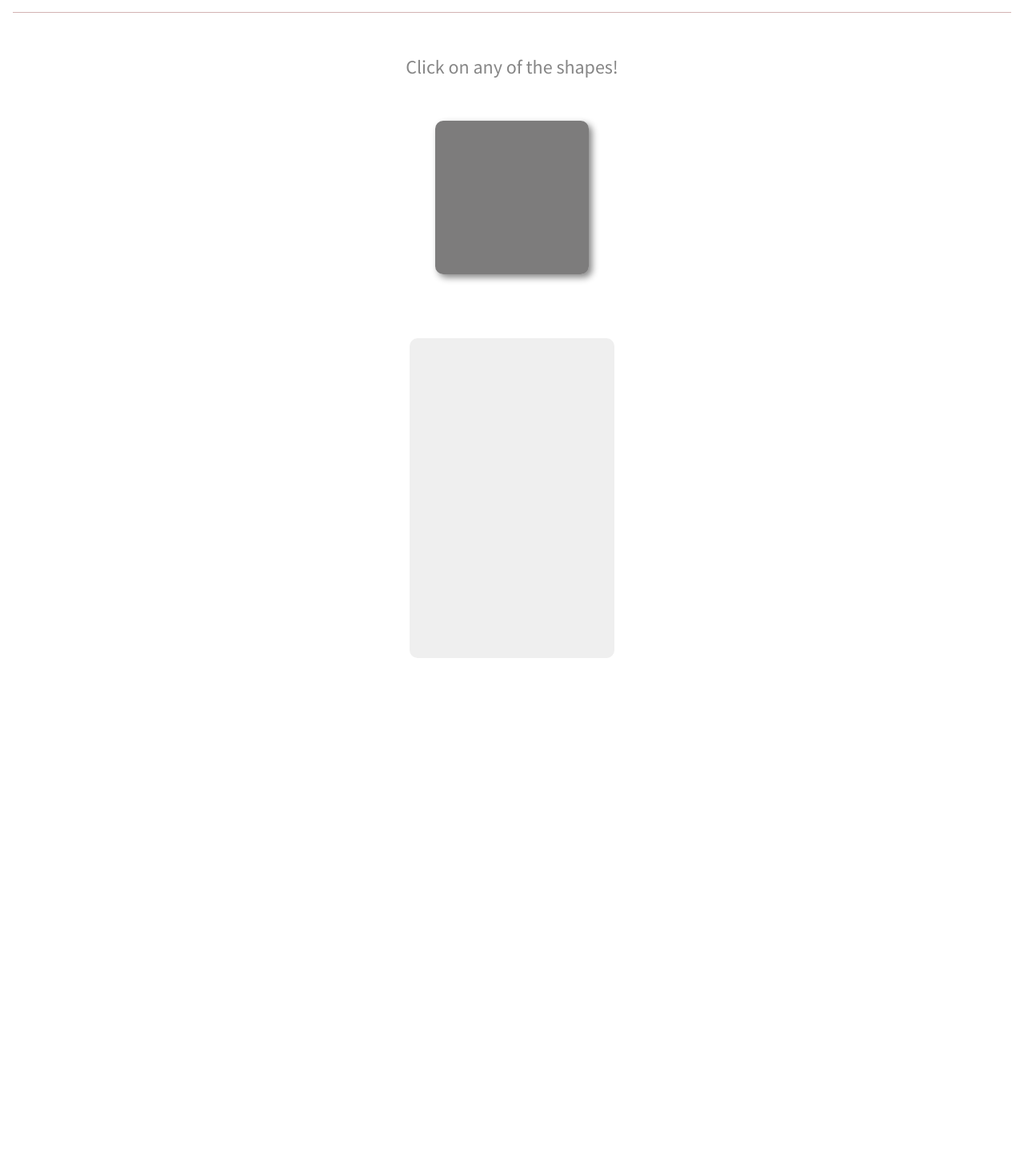
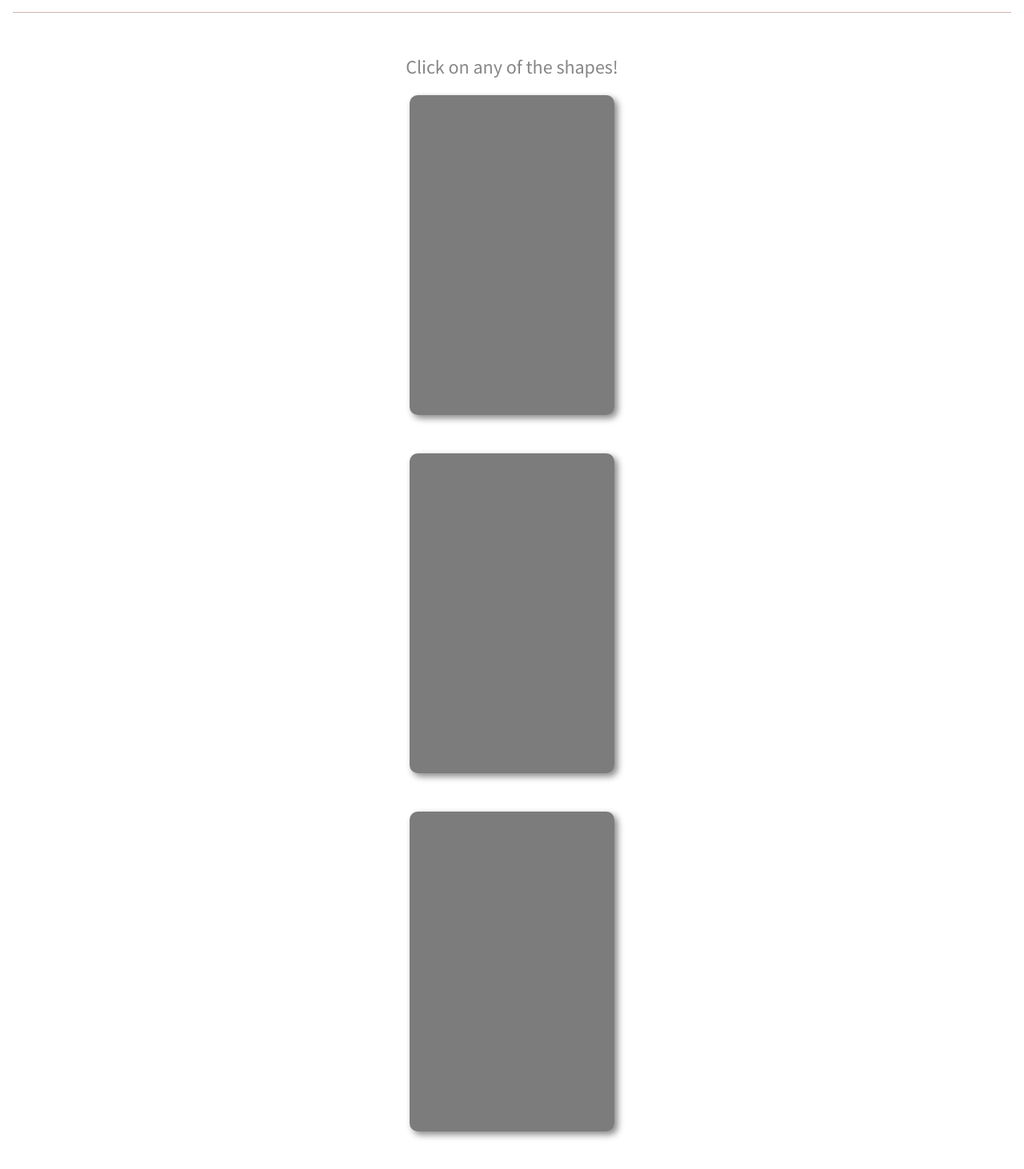
Before and after one commit to Yaz-Reyna/yazmin-reyna-capstone-breathe, a React (Create React App) app: page /exercises in a window 1280 px wide. Shown: the part 148-1610 px from the top of the page at 80% size. Before the commit the page ends 1035 px from the top, so only its background shows below. Built offline with nearby package versions, Linux system fonts and the light colour scheme.

Commit message:
Add component ExerciseFour animation

```diff
--- a/src/components/ExerciseFour/ExerciseFour.js
+++ b/src/components/ExerciseFour/ExerciseFour.js
@@ -1,30 +1,24 @@
 import "./ExerciseFour.scss";
-import {useState} from 'react';
-import inhale from "../../assets/images/inhale.png";
-import exhale from "../../assets/images/exhale.png"
+import { useState } from 'react';
 
-function ExerciseThree () {
+
+function ExerciseFour() {
+
     const [isPlaying, setIsPlaying] = useState(false)
 
     const handleClick = () => {
-        setIsPlaying(true)
-    }
+        setIsPlaying(true);
+    };
 
-return (
-
-
-<section className="breathe4">
-
-    <button className= {`breathe4__button ${isPlaying ? 'breathe4__button--play-animation' : ""}`} onClick={handleClick}>
-        <div>
-            <img src={inhale} alt="Inhale" />
-        </div>
-        <div>
-            <img src={exhale} alt="Exhale" />
-        </div>
-    </button>
-</section>
+    return (
+        <section className="breathe4">
+            <button className="breathe4__button" onClick={handleClick}>
+                <div className={`breathe4__button__circle ${isPlaying ? 'breathe4__button__circle--play-animation' : ''}`} onClick={handleClick}></div>
+                <p className= {`breathe4__button__text ${isPlaying ? 'breathe4__button__text--play-animation' : ""}`}
+                onClick={handleClick}>
+                </p>
+            </button>
+        </section>
     )
-}
-
-export default ExerciseThree;
+};
+export default ExerciseFour;
--- a/src/components/ExerciseFour/ExerciseFour.scss
+++ b/src/components/ExerciseFour/ExerciseFour.scss
@@ -2,8 +2,100 @@
 @use "../../styles/partials/mixins" as *;
 @use "../../styles/partials/variables" as *;
 
+
 .breathe4 {
+    margin: 0;
+    width: 100%;
     display: flex;
-    justify-content: center;
+    flex-direction: column;
     align-items: center;
+
+    &__button {
+        border: none;
+        border-radius: .625rem;
+        display: flex;
+        align-items: center;
+        justify-content: center;
+        flex-direction: column;
+        width: 16rem;
+        height: 25rem;
+        box-shadow: .25rem .25rem .5rem $dark-gray;
+        background-color: $darkest-gray;
+
+        &__circle {
+            width: 200px;
+            height: 200px;
+            border-radius: 50%;
+            border: none;
+
+
+            &--play-animation {
+                border: 10px solid #333;
+                animation: breath 8s ease-in-out infinite;
+            }
+        }
+
+        &__text {
+            font-size: 24px;
+            margin-top: 20px;
+            text-align: center;
+        }
+    }
+
 }
+
+  @keyframes breath {
+    0% {
+      transform: scale(1);
+    }
+    50% {
+      transform: scale(1.2);
+    }
+    100% {
+      transform: scale(1);
+    }
+  }
+
+
+  .breathe4__button__text--play-animation:after{
+    animation: text-animation 8s ease-in-out infinite;
+    content: "Breathe in";
+    display: block;
+    font-size: 1.5rem;
+    font-weight: 600;
+    text-shadow: .25rem .25rem .5rem $white;
+}
+@keyframes text-animation {
+0%{
+    content: "Breathe in";
+    color: $dark-turquoise;
+    font-size: 1.5rem;
+}
+25%{
+    content: "Breathe in";
+    color: $dark-turquoise;
+    font-size: 2rem;
+}
+50%{
+    content: "Breathe in";
+    color: $dark-turquoise;
+    font-size: 3rem;
+}
+
+60%{
+    content: "Breathe out";
+    color: $dark-gray;
+    font-size: 2.5rem;
+}
+
+80%{
+    content: "Breathe out";
+    color: $dark-gray;
+    font-size: 2rem;
+}
+100%{
+    content: "Breathe out";
+    color: $dark-gray;
+    font-size: 1.4rem;
+}
+}
--- a/src/components/ExerciseOne/ExerciseOne.scss
+++ b/src/components/ExerciseOne/ExerciseOne.scss
@@ -4,14 +4,17 @@
 
 .breathe1 {
     margin: 0;
-
+    display: flex;
+    align-items: center;
+    justify-content: center;
     &__container {
         display: flex;
         align-items: center;
         justify-content: center;
-        height: 16rem;
-        width: 100%;
+        height: 25rem;
+        width: 16rem;
         margin-right: 0;
+
 
         &--in-out{
             border: none;
@@ -24,8 +27,8 @@
             margin: 0;
             border-radius: .625rem;
             box-shadow: .25rem .25rem .5rem $dark-gray;
-            width: 12rem;
-            height: 12rem;
+            width: 16rem;
+            height: 25rem;
         }
 
         &--play-animation {
@@ -77,7 +80,7 @@
             }
 
             .breathe1__container--in-out__instructions--play-animation:after{
-                    animation: breathing-instructions 10s linear infinite;
+                    animation: breathing-instructions 10s ease-in-out infinite;
                     content: "Breathe in";
                     display: block;
                     font-size: 1.5rem;
--- a/src/components/ExerciseThree/ExerciseThree.scss
+++ b/src/components/ExerciseThree/ExerciseThree.scss
@@ -22,6 +22,8 @@ $ease:ease-in-out;
     border-radius: .625rem;
     align-self: center;
     animation-name: spin;
+    box-shadow: .25rem .25rem .5rem $dark-gray;
+    background-color: $darkest-gray;
 
     .breathe3__button--inhale__play-animation:after{
         position: absolute;
--- a/src/pages/breathing-exercises/breathing-exercises.js
+++ b/src/pages/breathing-exercises/breathing-exercises.js
@@ -2,6 +2,7 @@ import Header from "../../components/Header/Header.js";
 import ExerciseOne from "../../components/ExerciseOne/ExerciseOne";
 import ExerciseTwo from "../../components/ExerciseTwo/ExerciseTwo.js";
 import ExerciseThree from "../../components/ExerciseThree/ExerciseThree.js";
+import ExerciseFour from "../../components/ExerciseFour/ExerciseFour.js";
 import "./breathing-exercises.scss";
 
 function BreathingExercises() {
@@ -20,6 +21,10 @@ function BreathingExercises() {
                 <div className="main-breathing__one">
                     <ExerciseThree/>
                 </div>
+
+                <div className="main-breathing__one">
+                    <ExerciseFour/>
+                </div>
             </main>
         </>
     )
```
